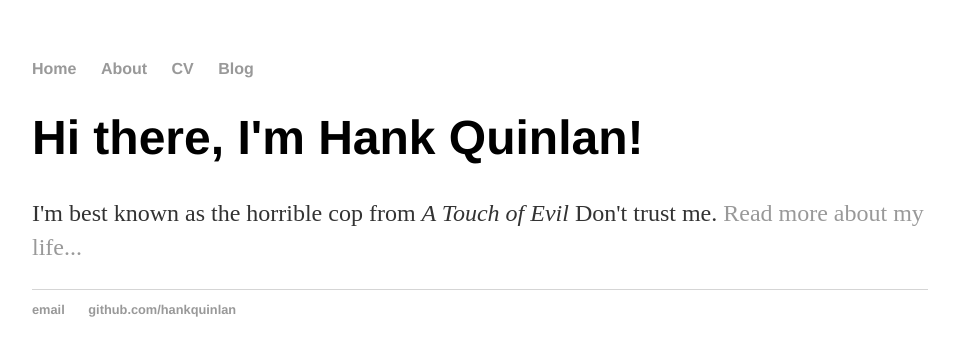
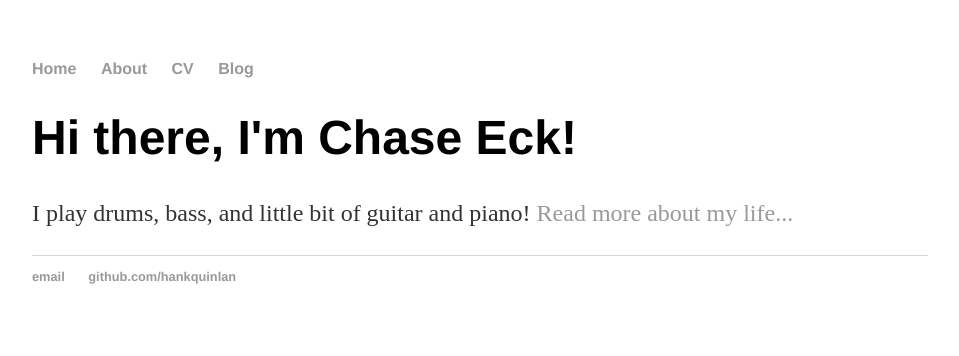
Before and after one commit to chase4eck/chase4eck.github.io, a Jekyll site: the page built from index.html, in a window 1280 px wide. Shown: the top 356 px of the page, without its empty margins (160-1119 px from the left). Built offline with Jekyll 4.4.1, drawn with Linux system fonts in a browser that asks for light colours.

Commit message:
Update index.html

```diff
--- a/index.html
+++ b/index.html
@@ -1,8 +1,8 @@
 ---
 layout: default
-title: Hank Quinlan, Horrible Cop
+title: Chase Eck
 ---
 <div class="blurb">
-	<h1>Hi there, I'm Hank Quinlan!</h1>
-	<p>I'm best known as the horrible cop from <em>A Touch of Evil</em> Don't trust me. <a href="/about">Read more about my life...</a></p>
+	<h1>Hi there, I'm Chase Eck!</h1>
+	<p>I play drums, bass, and little bit of guitar and piano! <a href="/about">Read more about my life...</a></p>
 </div><!-- /.blurb -->
```
